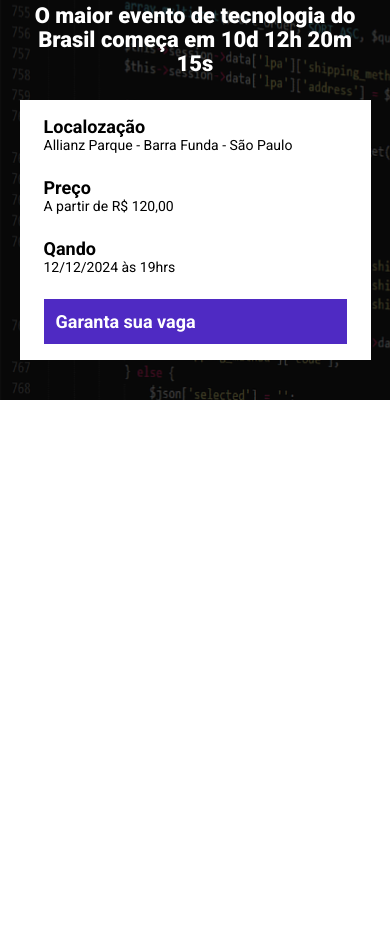
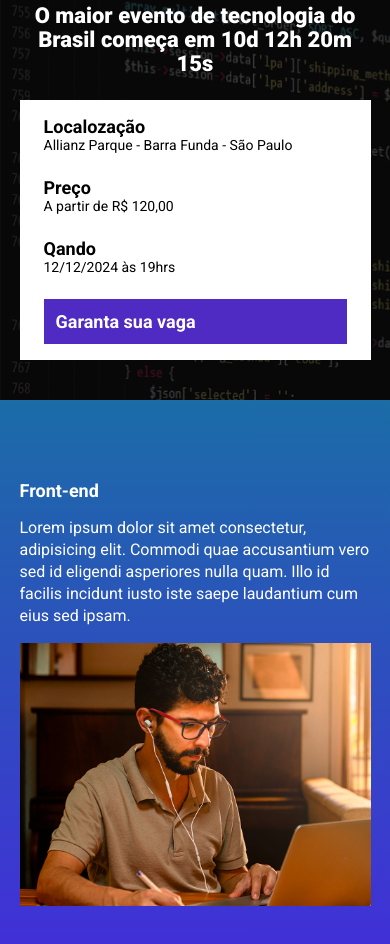
Before and after one commit to rapheallima/ebac_tech_talks, a website built with Parcel: page src/index.html in a window 390 px wide. Shown: the part 100-1044 px from the top of the page. Before the commit the page ends 844 px from the top, so only its background shows below. Built offline with nearby package versions, Linux system fonts and the light colour scheme.

Commit message:
adicionando imagem e gradiente

```diff
--- a/src/index.html
+++ b/src/index.html
@@ -39,6 +39,20 @@
             </div>
         </div>
     </header>
+
+    <section class="event">
+        <div class="container">
+            <div class="event__details">
+                <h2 class="event__details__title">Front-end</h2>
+                <p class="event__details__description">
+                    Lorem ipsum dolor sit amet consectetur, adipisicing elit. Commodi quae accusantium vero sed id
+                    eligendi asperiores nulla quam. Illo id facilis incidunt iusto iste saepe laudantium cum eius sed
+                    ipsam.
+                </p>
+            </div>
+            <img class="event__image" src="img/frontend.png" alt="Front-end">
+        </div>
+    </section>
     <script src="scripts/main.js"></script>
 </body>
 
--- /dev/null
+++ b/src/styles/_event.scss
@@ -0,0 +1,41 @@
+.event {
+    padding: 80px 0;
+    background-image: linear-gradient(#1b6ca7, #442bdb);
+
+    .container {
+        display: flex;
+    }
+
+    &__image {
+        max-width: 360px;
+    }
+
+    &__details {
+        margin-right: 40px;
+
+        &__title {
+            font-size: 18px;
+            font-weight: bold;
+            margin-bottom: 16px;
+        }
+
+        &__description {
+            line-height: 22px;
+        }
+    }
+
+    @media (max-width: 640px) {
+        .container {
+            display: block;
+        }
+
+        &__image {
+            width: 100%;
+        }
+
+        &__details {
+            margin-right: 0;
+            margin-bottom: 16px;
+        }
+    }
+}
--- a/src/styles/main.scss
+++ b/src/styles/main.scss
@@ -1,6 +1,7 @@
 @use 'hero';
 @use 'components/infos_bar';
 @use 'components/buttons';
+@use 'event';
 
 * {
     margin: 0;
```
